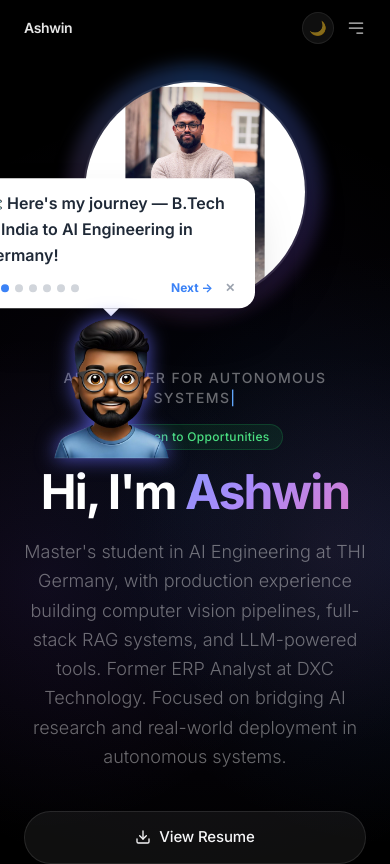
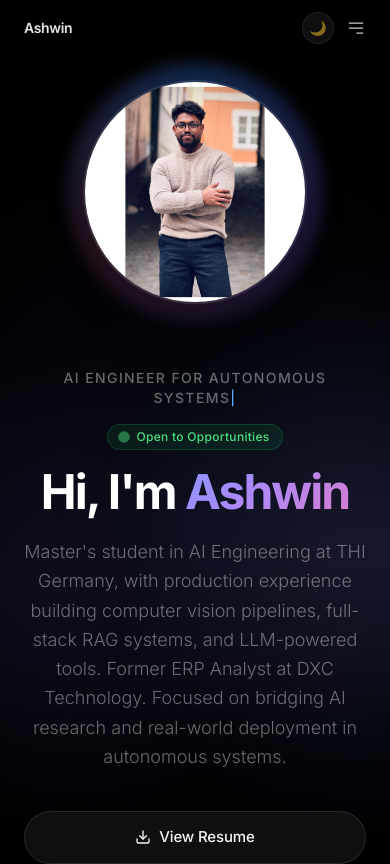
Before and after one commit to Ashwin-AIAS/react-portfolio, a React (Vite) app: page / in a window 390 px wide. Shown: the top 864 px of the page. Built offline with nearby package versions, Linux system fonts and the light colour scheme.

Commit message:
feat: make AvatarGuide component fully responsive

```diff
--- a/src/App.jsx
+++ b/src/App.jsx
@@ -1532,11 +1532,30 @@ const emotionFilters = {
   bye:     "drop-shadow(0 0 12px rgba(251,146,60,0.9))",  // orange — warm goodbye
 };
 
+const getScreenConfig = () => {
+  const W = window.innerWidth;
+  const isMobile = W < 640;
+  const isTablet = W >= 640 && W < 1024;
+  return {
+    avatarSize: isMobile ? 'w-20 h-20' : isTablet ? 'w-28 h-28' : 'w-36 h-36',
+    bubbleWidth: isMobile ? 'w-52' : isTablet ? 'w-64' : 'w-72',
+    fontSize: isMobile ? 'text-xs' : 'text-sm',
+    isMobile,
+  };
+};
+
 const AvatarGuide = () => {
     const [tourActive, setTourActive] = useState(() => !sessionStorage.getItem('toured'));
     const [currentStep, setCurrentStep] = useState(0);
     const [isHovered, setIsHovered] = useState(false);
     const [hasStarted, setHasStarted] = useState(false);
+    const [screenConfig, setScreenConfig] = useState(getScreenConfig);
+
+    useEffect(() => {
+        const handleResize = () => setScreenConfig(getScreenConfig());
+        window.addEventListener('resize', handleResize);
+        return () => window.removeEventListener('resize', handleResize);
+    }, []);
 
     useEffect(() => {
         if (!tourActive) return;
@@ -1572,14 +1591,57 @@ const AvatarGuide = () => {
         document.getElementById(tourSteps[0].section)?.scrollIntoView({ behavior: 'smooth', block: 'start' });
     };
 
-    // Keep the avatar at the current position whether active or inactive/finished
-    const activePositionX = tourSteps[currentStep].x;
-    const activePositionY = tourSteps[currentStep].y;
+    const getPositions = () => {
+        const W = window.innerWidth;
+        const H = window.innerHeight;
+        const isMobile = W < 640;
+        const avatarW = isMobile ? 80 : W < 1024 ? 112 : 144;
+        const bubbleH = isMobile ? 100 : 130;
+        const padX = avatarW / 2 + 10;
+        const padY = bubbleH + avatarW + 10;
+        const safeW = W - avatarW - 20;
+        const safeH = H - padY;
+
+        if (isMobile) {
+            return [
+                { x: W * 0.35,  y: H * 0.55 },
+                { x: W * 0.05,  y: H * 0.60 },
+                { x: W * 0.55,  y: H * 0.50 },
+                { x: W * 0.05,  y: H * 0.65 },
+                { x: W * 0.50,  y: H * 0.45 },
+                { x: W * 0.20,  y: H * 0.58 },
+                { x: W * 0.35,  y: H * 0.70 },
+            ];
+        }
+        return [
+            { x: W * 0.42, y: H * 0.30 },
+            { x: W * 0.05, y: H * 0.50 },
+            { x: W * 0.65, y: H * 0.40 },
+            { x: W * 0.08, y: H * 0.60 },
+            { x: W * 0.60, y: H * 0.28 },
+            { x: W * 0.28, y: H * 0.48 },
+            { x: W * 0.42, y: H * 0.62 },
+        ];
+    };
+
+    const clamp = (val, min, max) => Math.min(Math.max(val, min), max);
+    const avatarPx = screenConfig.isMobile ? 80 : 144;
+    const pos = getPositions()[currentStep] || getPositions()[0];
+    const safePos = {
+        x: clamp(pos.x, 10, window.innerWidth - avatarPx - 10),
+        y: clamp(pos.y, 120, window.innerHeight - avatarPx - 20),
+    };
+
+    const bubbleClass = screenConfig.isMobile
+        ? 'absolute bottom-full left-1/2 -translate-x-1/2 mb-2'
+        : safePos.x > window.innerWidth * 0.55
+            ? 'absolute bottom-full right-0 mb-2'
+            : 'absolute bottom-full left-1/2 -translate-x-1/2 mb-2';
 
     return (
         <motion.div
             style={{ position: 'fixed', bottom: 0, left: 0, zIndex: 50, pointerEvents: 'none' }}
-            animate={{ x: activePositionX, y: activePositionY }}
+            animate={{ x: safePos.x, y: safePos.y }}
             transition={{ type: "spring", stiffness: 80, damping: 16, mass: 1.2 }}
         >
             <motion.div
@@ -1598,7 +1660,7 @@ const AvatarGuide = () => {
                             initial={{ opacity: 0, y: 10 }}
                             animate={{ opacity: 1, y: 0 }}
                             exit={{ opacity: 0, y: 10 }}
-                            className="absolute bottom-full mb-3 w-72 bg-white text-gray-800 text-base font-semibold rounded-2xl px-4 py-3 shadow-2xl after:content-[''] after:absolute after:top-full after:left-1/2 after:-translate-x-1/2 after:border-[8px] after:border-transparent after:border-t-white"
+                            className={`${bubbleClass} ${screenConfig.bubbleWidth} bg-white text-gray-800 ${screenConfig.fontSize} font-semibold rounded-2xl px-4 py-3 shadow-2xl after:content-[''] after:absolute after:top-full after:left-1/2 after:-translate-x-1/2 after:border-[8px] after:border-transparent after:border-t-white`}
                         >
                             <p className="leading-relaxed mb-3">{tourSteps[currentStep].message}</p>
 
@@ -1608,7 +1670,7 @@ const AvatarGuide = () => {
                                         <div key={idx} className={`w-2 h-2 rounded-full ${idx === currentStep ? 'bg-blue-500' : 'bg-gray-300'}`} />
                                     ))}
                                 </div>
-                                <div className="flex gap-3 text-xs">
+                                <div className="flex gap-3 text-xs items-center">
                                     {currentStep < tourSteps.length - 1 ? (
                                         <button
                                             onClick={(e) => {
@@ -1617,7 +1679,7 @@ const AvatarGuide = () => {
                                                 setCurrentStep(next);
                                                 document.getElementById(tourSteps[next].section)?.scrollIntoView({ behavior: 'smooth', block: 'start' });
                                             }}
-                                            className="text-blue-500 hover:text-blue-700 font-bold transition-colors cursor-pointer"
+                                            className={`${screenConfig.isMobile ? 'p-2 text-sm' : 'p-1 text-xs'} text-blue-500 hover:text-blue-700 font-bold transition-colors cursor-pointer`}
                                         >
                                             Next →
                                         </button>
@@ -1627,7 +1689,7 @@ const AvatarGuide = () => {
                                                 e.stopPropagation();
                                                 setTourActive(false);
                                             }}
-                                            className="text-blue-500 hover:text-blue-700 font-bold transition-colors cursor-pointer"
+                                            className={`${screenConfig.isMobile ? 'p-2 text-sm' : 'p-1 text-xs'} text-blue-500 hover:text-blue-700 font-bold transition-colors cursor-pointer`}
                                         >
                                             🎉 Finish!
                                         </button>
@@ -1637,7 +1699,7 @@ const AvatarGuide = () => {
                                             e.stopPropagation();
                                             setTourActive(false);
                                         }}
-                                        className="text-gray-400 hover:text-gray-600 transition-colors font-bold cursor-pointer pr-1"
+                                        className={`${screenConfig.isMobile ? 'p-2 text-sm' : 'p-1 text-xs'} text-gray-400 hover:text-gray-600 transition-colors font-bold cursor-pointer pr-1`}
                                     >
                                         ✕
                                     </button>
@@ -1650,7 +1712,7 @@ const AvatarGuide = () => {
                             initial={{ opacity: 0, y: 10 }}
                             animate={{ opacity: 1, y: 0 }}
                             exit={{ opacity: 0, y: 10 }}
-                            className="absolute bottom-full mb-3 bg-white text-gray-800 text-xs font-semibold rounded-xl px-3 py-2 shadow-lg after:content-[''] after:absolute after:top-full after:left-1/2 after:-translate-x-1/2 after:border-4 after:border-transparent after:border-t-white whitespace-nowrap"
+                            className={`${bubbleClass} bg-white text-gray-800 ${screenConfig.fontSize} font-semibold rounded-xl px-3 py-2 shadow-lg after:content-[''] after:absolute after:top-full after:left-1/2 after:-translate-x-1/2 after:border-4 after:border-transparent after:border-t-white whitespace-nowrap`}
                         >
                             Click to restart 👆
                         </motion.div>
@@ -1660,7 +1722,7 @@ const AvatarGuide = () => {
                 <motion.div
                     animate={{ y: [0, -10, 0] }}
                     transition={{ repeat: Infinity, duration: 2.5, ease: "easeInOut" }}
-                    className="w-36 h-36"
+                    className={`${screenConfig.avatarSize}`}
                 >
                     <motion.div
                         initial={{ rotate: 0 }}
@@ -1669,8 +1731,7 @@ const AvatarGuide = () => {
                         <motion.img
                             key={currentStep}
                             src={avatarEmoji}
-                            alt="Ashwin"
-                            className="w-36 h-36 object-contain"
+                            className={`w-full h-full object-contain`}
                             initial={{ filter: "drop-shadow(0 0 0px transparent)" }}
                             animate={{ filter: emotionFilters[tourSteps[currentStep].emotion] }}
                             transition={{ duration: 0.4 }}
```
